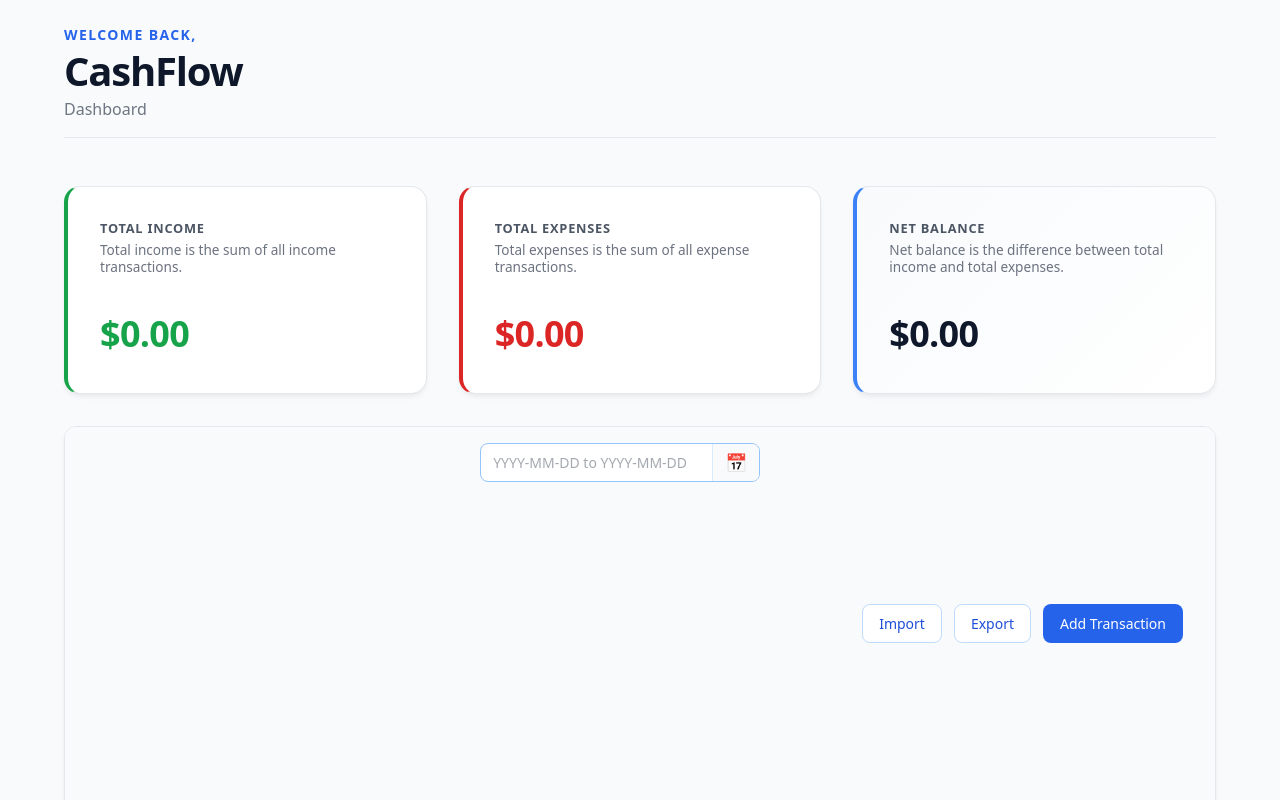
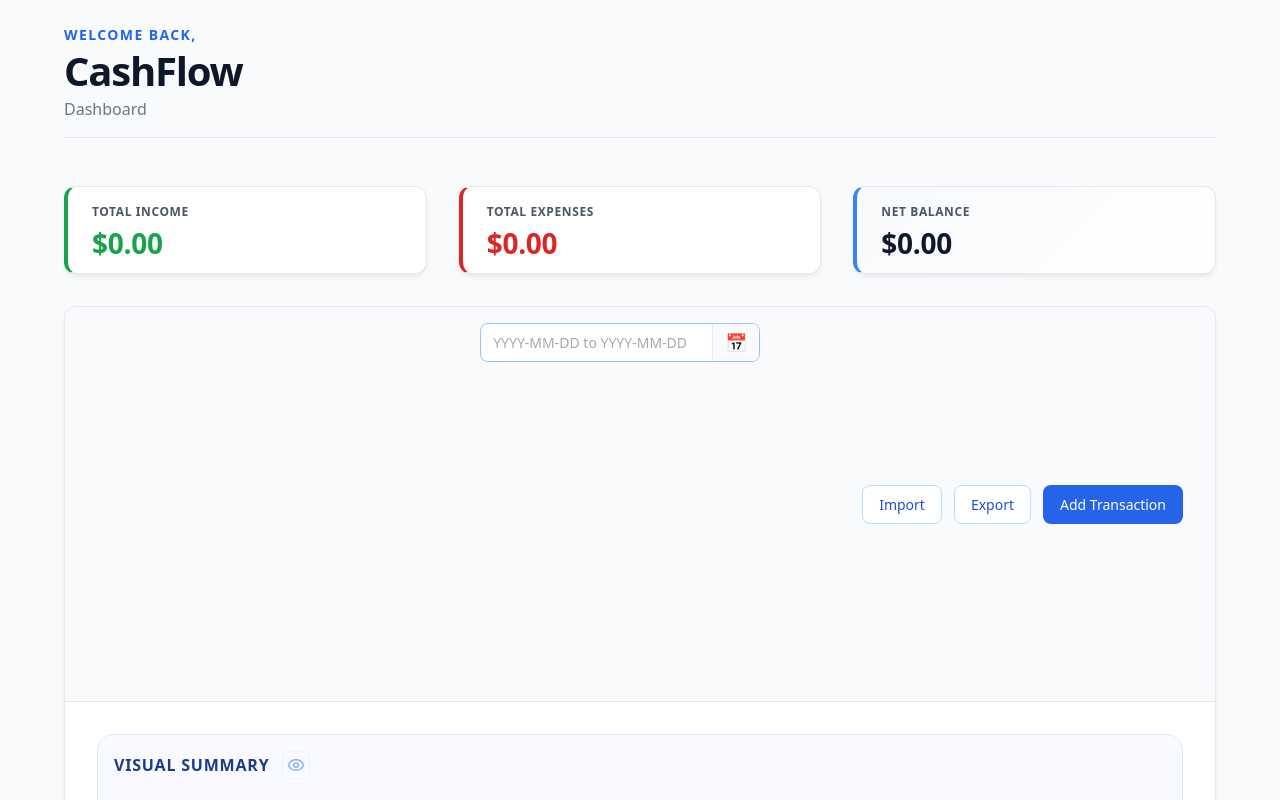
Before and after one commit to Brijsunil2/cashflow-simulator, a React (Vite) app in the folder frontend/: page / in a window 1280 px wide. Shown: the top 800 px of the page. Built offline with nearby package versions, Linux system fonts and the light colour scheme.

Commit message:
refactor: update summary card such that it takes up less screen space

```diff
--- a/frontend/src/components/SummaryCard/SummaryCard.jsx
+++ b/frontend/src/components/SummaryCard/SummaryCard.jsx
@@ -6,7 +6,6 @@ const SummaryCard = ({ totalIncome, totalExpenses, netBalance }) => {
       <div className="summary-item summary-item--income">
         <div className="summary-item__info">
           <h2 className="summary-item__label">Total Income</h2>
-          <p className="summary-item__description">Total income is the sum of all income transactions.</p>
         </div>
         <p className="summary-item__value">
           ${totalIncome.toLocaleString(undefined, { minimumFractionDigits: 2, maximumFractionDigits: 2 })}
@@ -16,7 +15,6 @@ const SummaryCard = ({ totalIncome, totalExpenses, netBalance }) => {
       <div className="summary-item summary-item--expenses">
         <div className="summary-item__info">
           <h2 className="summary-item__label">Total Expenses</h2>
-          <p className="summary-item__description">Total expenses is the sum of all expense transactions.</p>
         </div>
         <p className="summary-item__value">
           ${totalExpenses.toLocaleString(undefined, { minimumFractionDigits: 2, maximumFractionDigits: 2 })}
@@ -26,7 +24,6 @@ const SummaryCard = ({ totalIncome, totalExpenses, netBalance }) => {
       <div className="summary-item summary-item--balance">
         <div className="summary-item__info">
           <h2 className="summary-item__label">Net Balance</h2>
-          <p className="summary-item__description">Net balance is the difference between total income and total expenses.</p>
         </div>
         <p className={`summary-item__value neutral`}>
           {netBalance < 0 ? "-" : ""}${Math.abs(netBalance).toLocaleString(undefined, { minimumFractionDigits: 2, maximumFractionDigits: 2 })}
--- a/frontend/src/components/SummaryCard/SummaryCard.scss
+++ b/frontend/src/components/SummaryCard/SummaryCard.scss
@@ -18,49 +18,47 @@
 .summary-item {
   display: flex;
   flex-direction: column;
-  justify-content: space-between;
+  justify-content: center;
   background-color: $color-surface;
   border: 1px solid $color-border;
-  padding: $space-6;
-  border-radius: 16px;
+  padding: $space-4 $space-5;
+  border-radius: 12px;
   box-shadow: 0 4px 6px -1px rgba(0, 0, 0, 0.05), 0 2px 4px -1px rgba(0, 0, 0, 0.03);
   transition: all 0.3s cubic-bezier(0.4, 0, 0.2, 1);
 
   &:hover {
-    transform: translateY(-4px);
-    box-shadow: 0 12px 20px -8px rgba(0, 0, 0, 0.12);
+    transform: translateY(-2px);
+    box-shadow: 0 8px 16px -4px rgba(0, 0, 0, 0.1);
     border-color: $color-primary-200;
   }
 
   &__info {
     display: flex;
     flex-direction: column;
-    gap: $space-1;
-    margin-bottom: $space-6;
+    gap: $space-0;
+    margin-bottom: $space-2;
   }
 
   &__label {
-    font-size: 0.8rem;
+    font-size: 0.75rem;
     color: $color-text-secondary;
     font-weight: $weight-bold;
     text-transform: uppercase;
-    letter-spacing: 0.06em;
+    letter-spacing: 0.05em;
     margin: 0;
   }
 
   &__description {
-    font-size: 0.85rem;
-    color: $color-text-muted;
-    line-height: $line-tight;
-    margin: 0;
+    display: none;
   }
 
   &__value {
-    font-size: 2.25rem;
-    font-weight: $weight-semibold;
+    font-size: 1.75rem;
+    font-weight: $weight-bold;
     color: $color-text-primary;
     margin: 0;
-    letter-spacing: -0.02em;
+    letter-spacing: -0.01em;
+    line-height: 1;
   }
 
   &--income {
```
